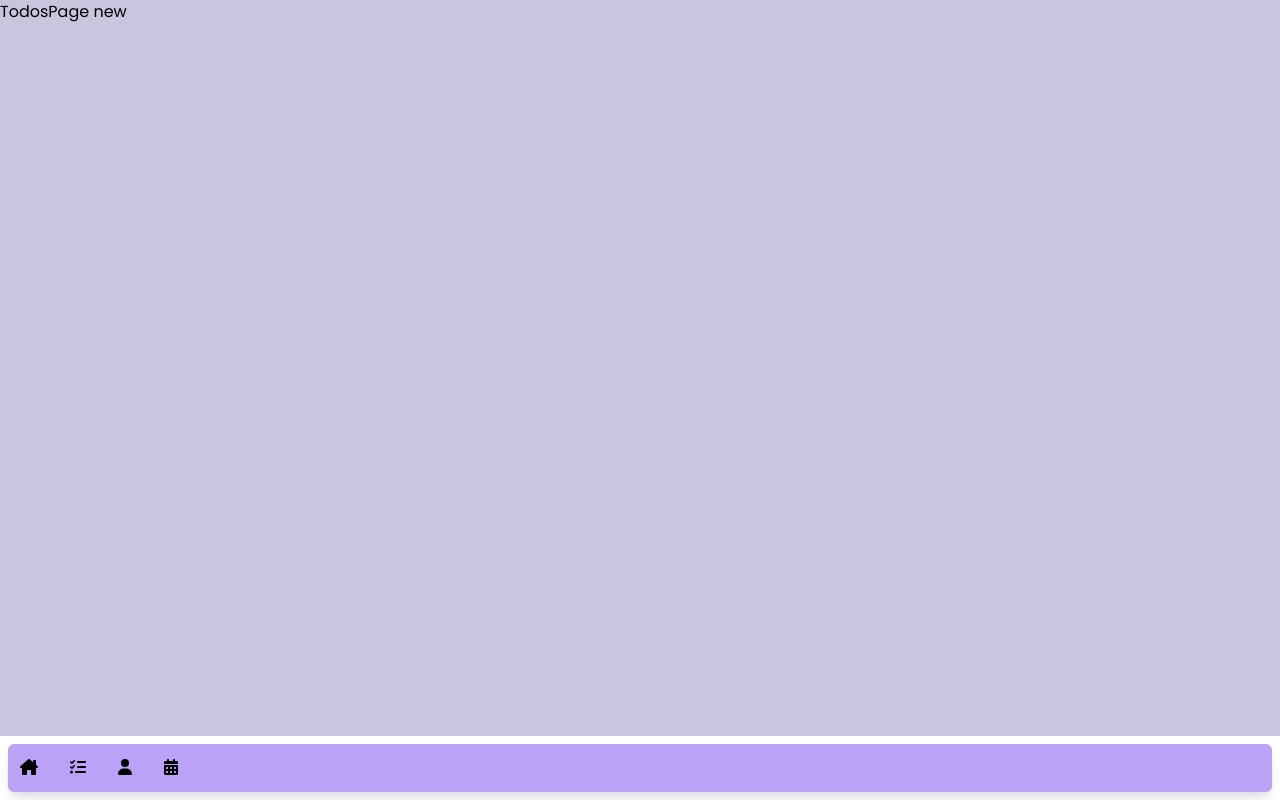
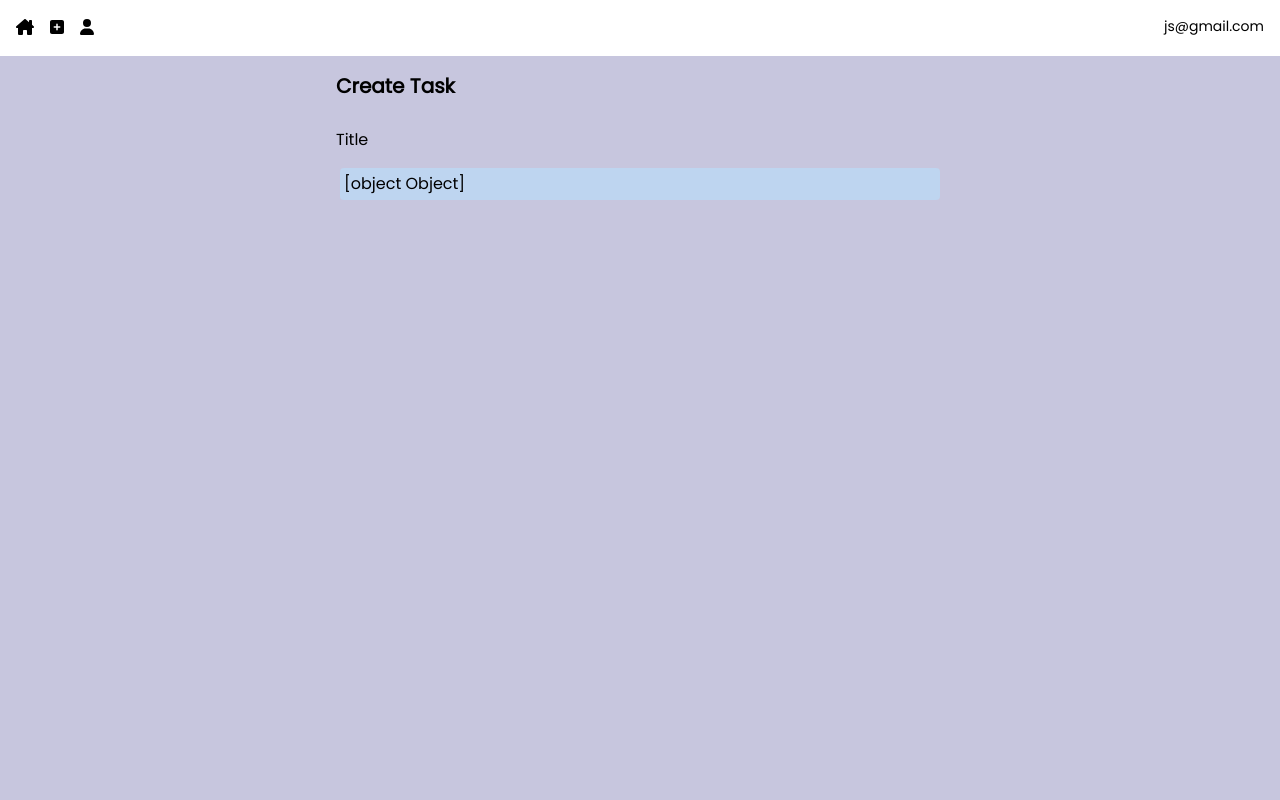
Before and after one commit to JohnsonS1111/fyp_star-app, a Next.js app in the folder star-app/: page /TodosPage/new in a window 1280 px wide. Built offline with nearby package versions, Linux system fonts and the light colour scheme.

Commit message:
create todoform for submission. not completed yet

```diff
--- a/star-app/package.json
+++ b/star-app/package.json
@@ -12,6 +12,8 @@
     "@fortawesome/fontawesome-svg-core": "^6.5.1",
     "@fortawesome/free-solid-svg-icons": "^6.5.1",
     "@fortawesome/react-fontawesome": "^0.2.0",
+    "mongodb": "^6.5.0",
+    "mongoose": "^8.2.3",
     "next": "14.1.0",
     "react": "^18",
     "react-dom": "^18"
--- a/star-app/src/app/(components)/Nav.jsx
+++ b/star-app/src/app/(components)/Nav.jsx
@@ -1,7 +1,7 @@
 import {
-  faCalendarAlt,
   faHouseChimney,
   faListCheck,
+  faPlusSquare,
   faUser,
 } from "@fortawesome/free-solid-svg-icons";
 import { FontAwesomeIcon } from "@fortawesome/react-fontawesome";
@@ -10,20 +10,20 @@ import React from "react";
 
 const Nav = () => {
   return (
-    <nav className="flex flex-col bg-todo-hover outline-black-5px rounded-md shadow-lg p-3 m-2">
-      <div className="flex items-center space-x-8">
+    <nav className="flex justify-between bg-nav p-4">
+      <div className="flex items-center space-x-4">
         <Link href="/">
           <FontAwesomeIcon icon={faHouseChimney} className="icon" />
         </Link>
-        <Link href="/TodosPage">
-          <FontAwesomeIcon icon={faListCheck} className="icon" />
+        <Link href="/TodosPage/new">
+          <FontAwesomeIcon icon={faPlusSquare} className="icon" />
         </Link>
         <Link href="/Profile">
           <FontAwesomeIcon icon={faUser} className="icon" />
         </Link>
-        <Link href="/Calendar">
-          <FontAwesomeIcon icon={faCalendarAlt} className="icon" />
-        </Link>
+      </div>
+      <div>
+        <p className="text-default-text">js@gmail.com</p>
       </div>
     </nav>
   );
--- a/star-app/src/app/(components)/TodoCard.jsx
+++ b/star-app/src/app/(components)/TodoCard.jsx
@@ -8,7 +8,8 @@ import { faPenRuler } from "@fortawesome/free-solid-svg-icons";
 
 const TodoCard = () => {
   return (
-    <div className="flex flex-col bg-todo-hover outline-black-5px rounded-md shadow-lg p-3 m-2">      <div className="flex mb-3">
+    <div className="flex flex-col bg-todo hover:bg-todo-hover outline-black-5px rounded-md shadow-lg p-3 m-2">
+    <div className="flex mb-3">
         <TodoPriority />
         <div className="ml-auto">
           <DeleteBlock />
@@ -17,8 +18,14 @@ const TodoCard = () => {
       <h3>Task title</h3>
       <hr className="h-px border-0 bg-page mb-2" />
       <p className="whitespace-pre-wrap"> Please enter task details</p>
-      <TodoProgress />
-      <Status />
+      <div className="flex flex-col">
+        <p className="text-xs my-1">08/31/23 10.43pm</p>
+        <TodoProgress />
+      </div>
+      <div className="ml-auto flex items-end">
+        <Status />
+      </div>
+
     </div>
   );
 };
--- /dev/null
+++ b/star-app/src/app/(components)/TodoForm.jsx
@@ -0,0 +1,53 @@
+"use client";
+
+import React, { useState } from "react";
+import { useRouter } from "next/navigation";
+
+const TodoForm = () => {
+  const handleChange = (e) => {
+    const value = e.target.value;
+    const name = e.targer.name;
+
+    setFormData((prevState) => ({
+      ...prevState,
+      [name]: value,
+    }));
+  };
+
+  const handleSubmit = () => {
+    console.log("submitted");
+  };
+
+  const startingTodoData = {
+    title: "Add task Title",
+    description: "Add a task decription...",
+    priority: 1,
+    progress: 0,
+    status: "not started",
+    category: "Project",
+  };
+
+  const [formData, setFormData] = useState(startingTodoData);
+  return (
+    <div className="flex justify-center">
+      <form
+        className="flex flex-col gap-3 w-1/2"
+        method="post"
+        onSubmit={handleSubmit}
+      >
+        <h3>Create Task</h3>
+        <label>Title</label>
+        <input
+          id="title"
+          name="title"
+          type="text"
+          onChange={handleChange}
+          required={true}
+          value={formData}
+        />
+      </form>
+    </div>
+  );
+};
+
+export default TodoForm;
--- /dev/null
+++ b/star-app/src/app/(models)/Todo.js
@@ -0,0 +1,22 @@
+import mongoose, {Schema} from "mongoose";
+
+mongoose.connect(process.env.MONGODB_URI);
+mongoose.Promise = global.Promise
+
+const todoSchema = new Schema(
+    {
+    title: String,
+    description: String,
+    category: String,
+    priority: Number,
+    progress: Number,
+    status: String,
+    active: Boolean,
+    },
+    {
+        timestamps: true,
+    }
+);
+
+const Todo = mongoose.models.Todo || mongoose.model("Todo", todoSchema);
+export default Todo
--- a/star-app/src/app/TodosPage/[id]/page.jsx
+++ b/star-app/src/app/TodosPage/[id]/page.jsx
@@ -1,7 +1,8 @@
+import TodoForm from "@/app/(components)/TodoForm";
 import React from "react";
 
-const TodosPage = ({params}) => {
-  return <div>TodosPage {params.id}</div>;
+const TodosPage = ({ params }) => {
+  return <TodoForm />;
 };
 
 export default TodosPage;
--- a/star-app/src/app/TodosPage/page.jsx
+++ /dev/null
@@ -1,19 +0,0 @@
-import { faCirclePlus } from "@fortawesome/free-solid-svg-icons";
-import { FontAwesomeIcon } from "@fortawesome/react-fontawesome";
-import Link from "next/link";
-import React from "react";
-
-const AllTodos = () => {
-  return (
-    <div>
-      AllTodos
-      <div>
-        <Link href="/TodosPage/newTodo">
-          <FontAwesomeIcon icon={faCirclePlus} className="icon" />
-        </Link>
-      </div>
-    </div>
-  );
-};
-
-export default AllTodos;
--- /dev/null
+++ b/star-app/src/app/api/router.js
@@ -0,0 +1,14 @@
+import Todo from "../(models)/Todo";
+import { NextResponse } from "next/server";
+
+export async function POST(req){
+    try {
+      const body = await req.json()
+      const todoData = body.formData;
+      await Todo.create(todoData)
+
+      return NextResponse.json({message: "Task Created"}, {status: 201})
+    } catch (error) {
+        return NextResponse.json({message: "Error", error}, {status: 500})
+    }
+}
--- a/star-app/src/app/globals.css
+++ b/star-app/src/app/globals.css
@@ -1,6 +1,49 @@
 @tailwind base;
 @tailwind components;
 @tailwind utilities;
+
+@layer base {
+  h1,
+  h2,
+  h3,
+  h4 {
+    @apply font-bold;
+  }
+
+  h1 {
+    @apply text-3xl;
+  }
+
+  h2 {
+    @apply text-2xl;
+  }
+
+  h3 {
+    @apply text-xl;
+  }
+
+  h4 {
+    @apply text-xl;
+  }
+
+  p {
+    @apply text-sm text-default-text;
+  }
+
+  form {
+    @apply rounded-xl p-4;
+  }
+
+  label {
+    @apply mt-4;
+  }
+
+  input,
+  select,
+  textarea {
+    @apply m-1 rounded bg-todo p-1;
+  }
+}
 
 @layer components {
   .icon {
@@ -13,33 +56,7 @@
         px-4 py-2 rounded-md transition-colors;
   }
 
-  .icon2{
-    @apply text-4xl
+  .icon2 {
+    @apply text-4xl;
   }
 }
-
-@layer base{
-  h1,h2,h3,h4{
-    @apply font-bold
-  }
-
-  h1{
-    @apply text-3xl
-  }
-
-  h2{
-    @apply text-2xl
-  }
-
-  h3{
-    @apply text-xl
-  }
-
-  h4{
-    @apply text-xl
-  }
-
-  p{
-    @apply text-sm text-default-text
-  }
-}
--- a/star-app/src/app/layout.js
+++ b/star-app/src/app/layout.js
@@ -18,10 +18,10 @@ export default function RootLayout({ children }) {
     <html lang="en">
       <body className={inter.className}>
         <div className="flex flex-col h-screen max-h-screen">
+        <Nav/>
           <div className="flex-grow overflow-y-auto bg-page text-default-text">
             {children}
           </div>
-          <Nav/>
         </div>
       </body>
     </html>
--- a/star-app/src/app/page.jsx
+++ b/star-app/src/app/page.jsx
@@ -5,12 +5,14 @@ import { faPenRuler } from "@fortawesome/free-solid-svg-icons";
 
 const Dashboard = () => {
   return (
-    <div>
-      <h2>
-        <FontAwesomeIcon icon={faPenRuler} className="icon2" />
-        Upcoming Tasks
-      </h2>{" "}
-      <TodoCard />
+    <div className="p-5">
+      <div className="lg:grid grid-cols-2 xl:grid-cols-4">
+        <TodoCard/>
+      <TodoCard/>
+      <TodoCard/>
+      <TodoCard/>
+      </div>
+
     </div>
   );
 };
--- a/star-app/tailwind.config.js
+++ b/star-app/tailwind.config.js
@@ -16,10 +16,12 @@ module.exports = {
         nav: "#ffffff",
         page: "#C7C6DE",
         todo: "#bed5f0",
-        "todo-hover": "#baa3f7",
+        "todo-hover": "#9b83de",
         "default-text": "#000000",
         "button-color": "#0084d4",
         "button-hover": "#009fff",
+        "purp-accent": "9a6ca8",
+        "purp-accent-hover": "#d4abe0"
       },
     },
   },
```
Also changed, not shown: 1 other file (tests, documents, lock files or other folders).
